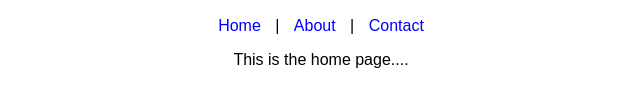
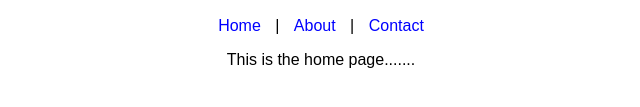
Before and after one commit to akashjaiswal36/portfolio-web-site, a plain HTML site: page index.html in a window 1280 px wide. Shown: the part 139-246 px from the top of the page, 319-959 px from the left. Drawn offline with Linux system fonts and the light colour scheme.

Commit message:
update workflow

```diff
--- a/index.html
+++ b/index.html
@@ -12,6 +12,6 @@
     <a href="about.html">About</a> |
     <a href="contact.html">Contact</a>
   </nav>
-  <p>This is the home page....</p>
+  <p>This is the home page.......</p>
 </body>
 </html>
```
